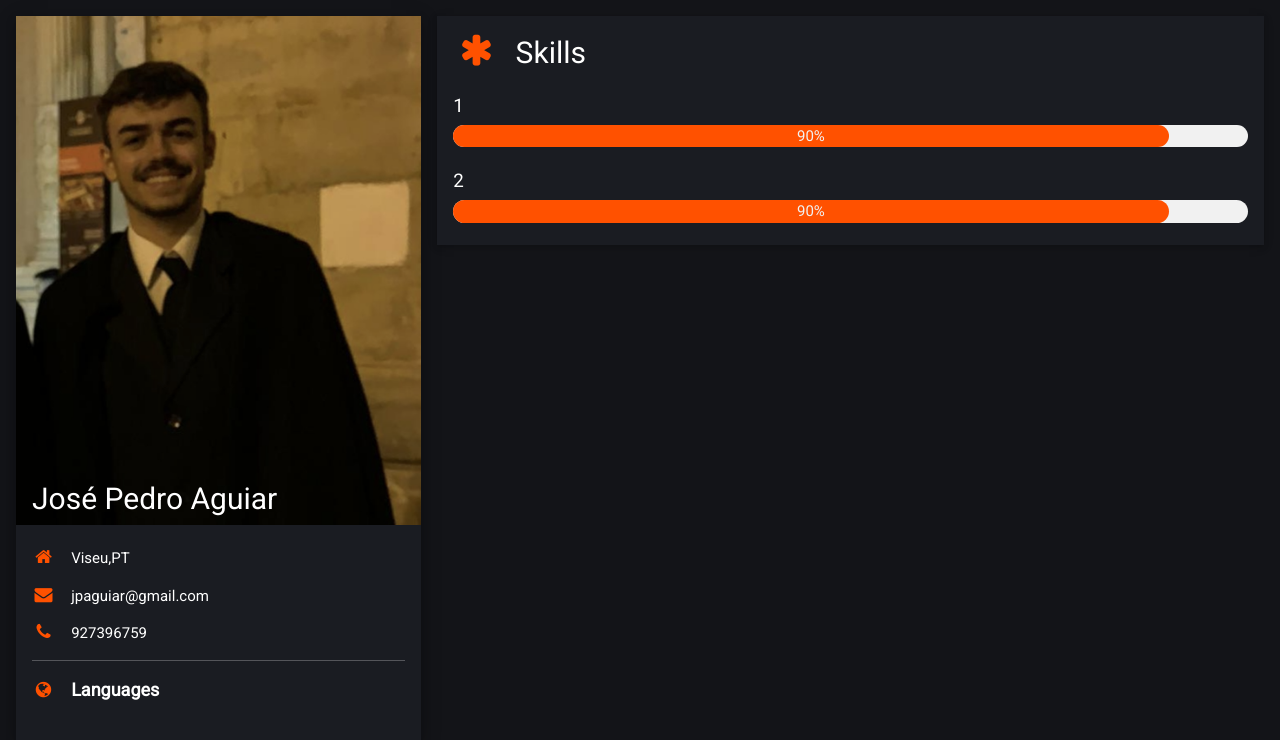
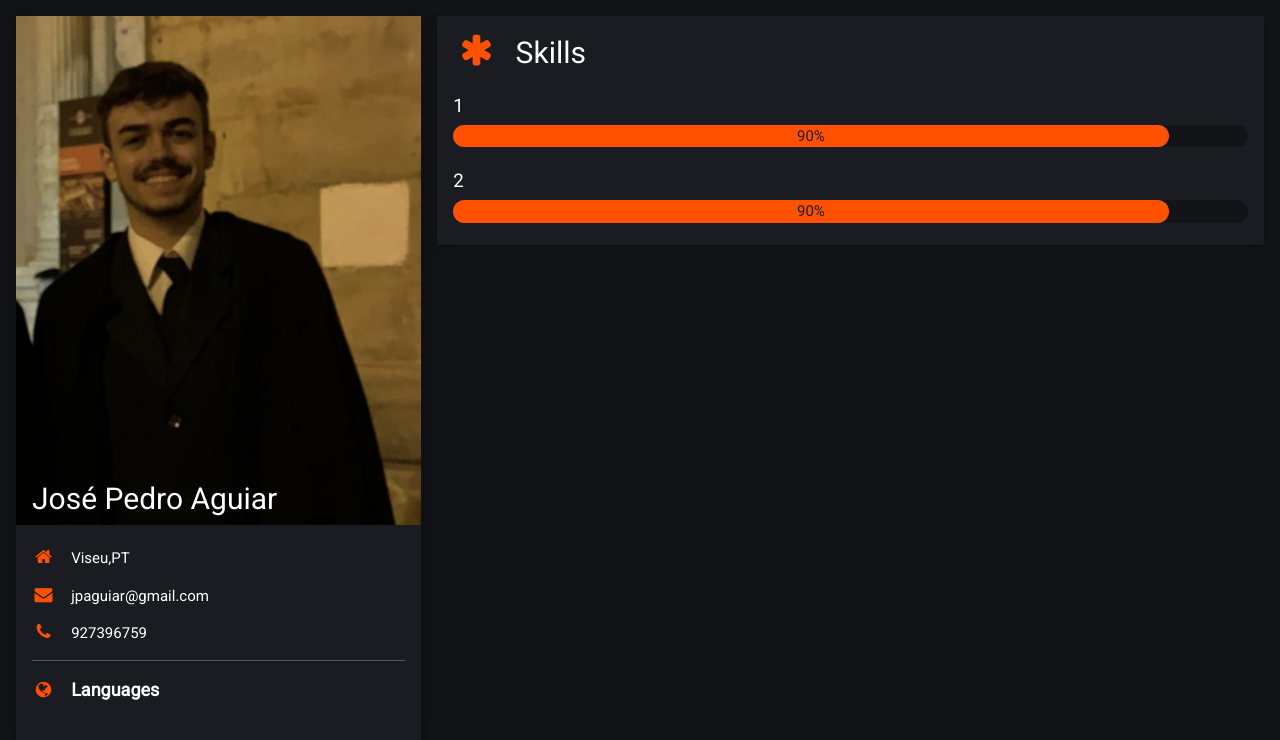
Before and after one commit to josePedroAguiar/PersonalPortfolio, a Django app: page /cv/ in a window 1280 px wide. Shown: the part 80-820 px from the top of the page. Run offline with Django 3.2, Linux system fonts and the light colour scheme; data comes from the database, SQL or seed files in the repository; data that the repository does not hold is empty.

Commit message:
Add requirements.txt

```diff
--- a/cv/templates/cv/cv.html
+++ b/cv/templates/cv/cv.html
@@ -69,9 +69,10 @@
                     <p class="w3-large w3-text-theme"><b><i class="fa fa-globe fa-fw w3-margin-right " style="color: #ff5100;"></i>Languages</b></p>
                     {% for language in languages %}
                         <p>{{language.name}}</p>
-                        <div class="w3-light-grey w3-round-xlarge w3-small">
+
+                        <div class="w3-round-xlarge w3-small"style="background-color: #131418">
                             <div class="w3-container w3-center w3-round-xlarge" style="width:{{language.perc}};background-color:#ff5100;">
-                                <div class="w3-center w3-text-light-grey">{{language.perc}}</div>
+                                <div class="w3-center" style="color: #1A1C22">{{language.perc}}</div>
                             </div>
                         </div>
                     {% endfor %}
@@ -124,9 +125,9 @@
                     {% for skill in skills %}
 
                         <h5>{{skill.name}}</h5>
-                        <div class="w3-light-grey w3-round-xxlarge w3-medium">
+                        <div class=" w3-round-xxlarge w3-medium" style="background-color: #131418">
                             <div class="w3-container w3-center w3-round-xxlarge" style="width:{{skill.perc}};background-color:#ff5100;">
-                                <div class="w3-center w3-text-light-grey">{{skill.perc}}</div>
+                                <div class="w3-center" style="color:#1A1C22 ">{{skill.perc}}</div>
                             </div>
                         </div>
                         <br>
```
